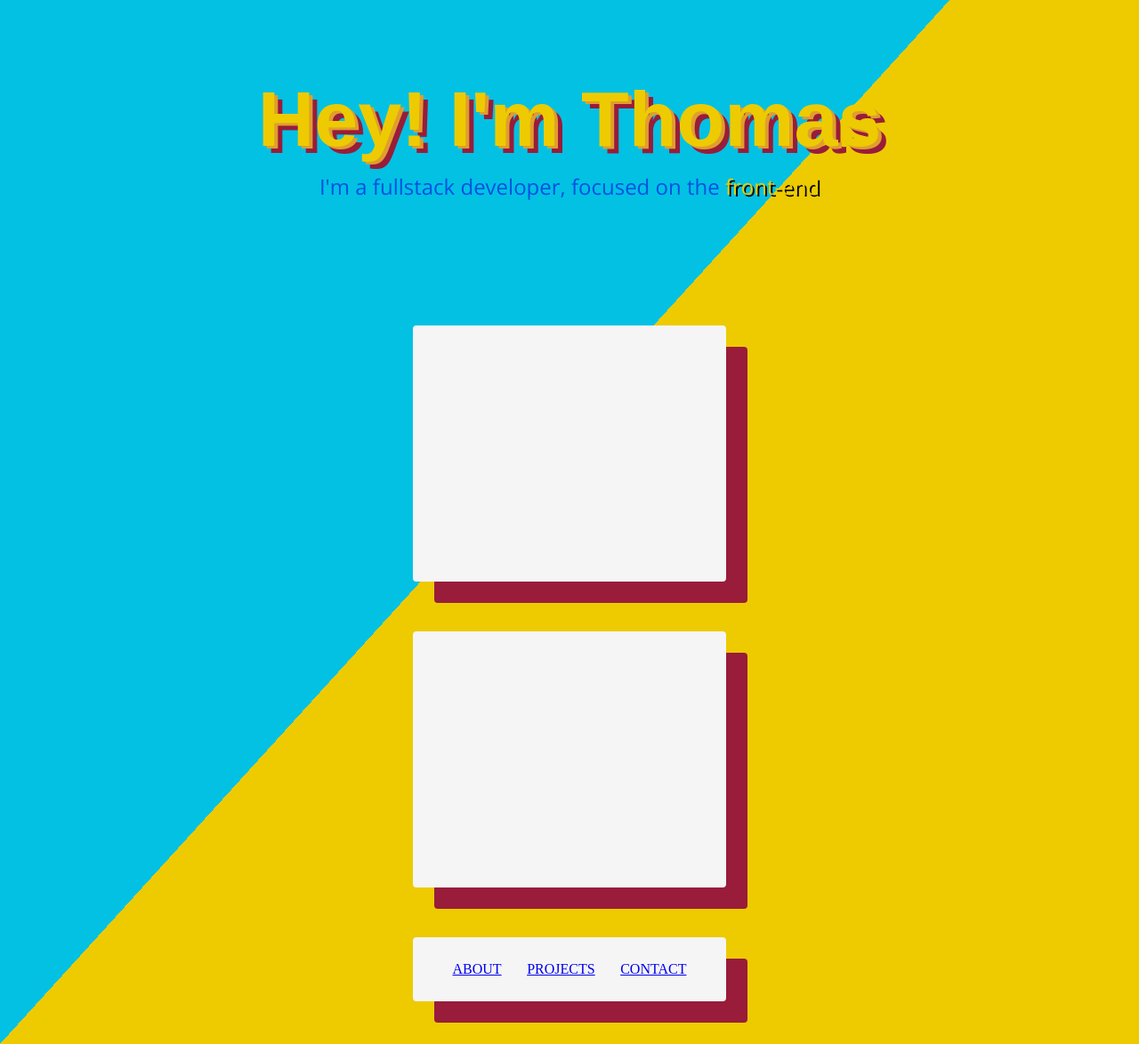
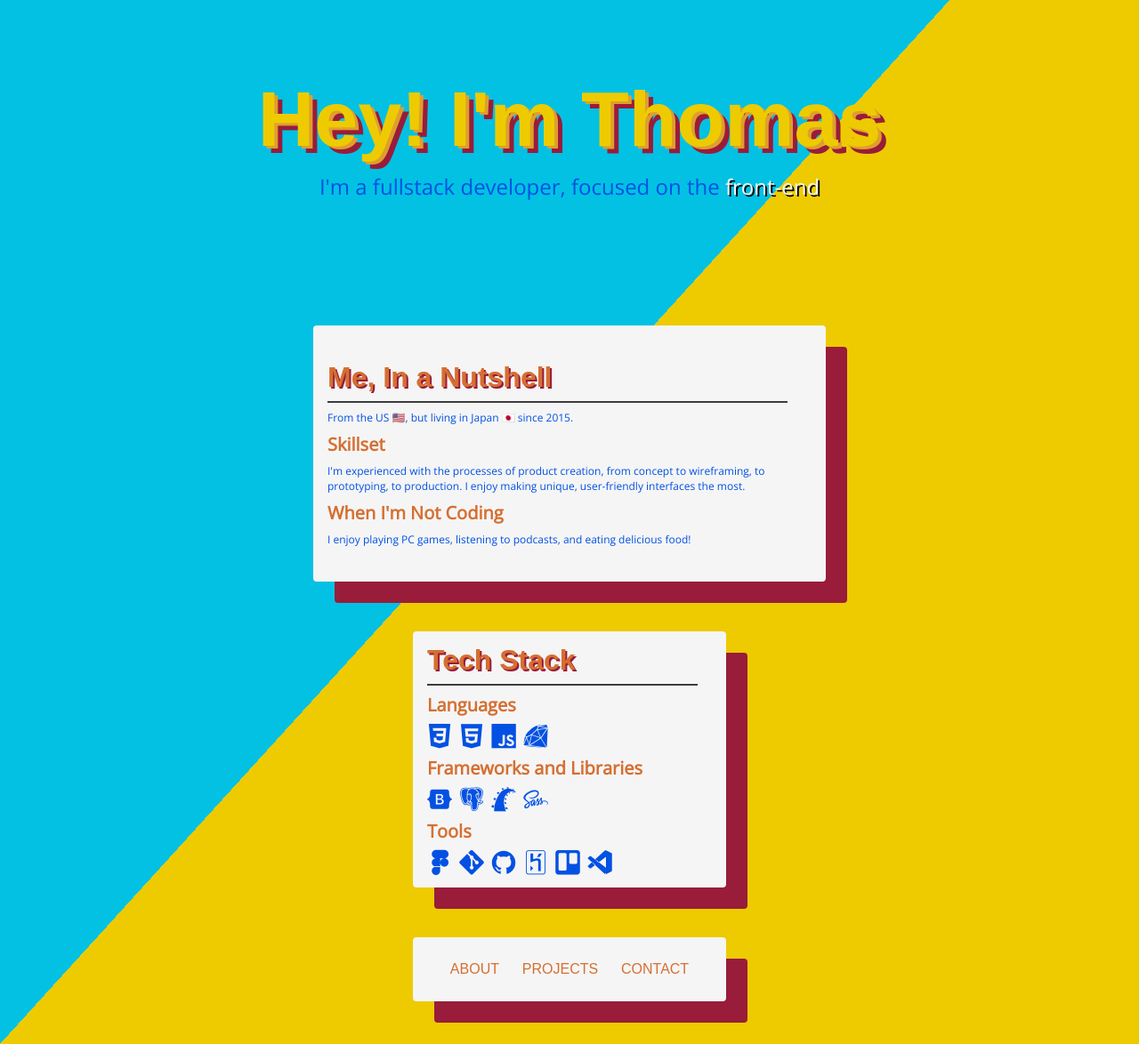
Before and after one commit to typexapex/portfolio-v3, a PHP site: page / in a window 1280 px wide. Shown: the part 234-1408 px from the top of the page at 89% size. Run offline with PHP 8.4, Linux system fonts and the light colour scheme; some libraries are stand-ins or nearby versions; some web fonts are replaced.

Commit message:
menu links styled

```diff
--- a/css/greeting-card.css
+++ b/css/greeting-card.css
@@ -13,6 +13,6 @@
 }
 
 .highlight {
-  color: var(--yellow);
+  color: var(--offwhite);
   text-shadow: 2px 1.5px black;
 }
--- a/css/main-container.css
+++ b/css/main-container.css
@@ -42,6 +42,26 @@
   position: relative;
 }
 
+.main-menu a {
+  text-decoration: none;
+  color: var(--orange);
+  font-size: 1rem;
+  font-family: var(--headerFont);
+}
+
+.main-menu a:hover {
+  transform: scale(1.2);
+  text-decoration: none;
+}
+
+.main-menu a:visited {
+  text-decoration: none;
+}
+
+.main-menu a:active {
+  color: var(--drkBlue);
+}
+
 .proj-sub-open {
   box-shadow: none;
 }
--- a/index.html
+++ b/index.html
@@ -46,8 +46,46 @@
 <!-- END GREETING -->
 <!-- BEGIN NEW CONTAINER -->
       <div class="main-container">
-        <div class="main-a"></div>
-        <div class="main-b"></div>
+        <div class="main-a">
+          <div class="about-card">
+        <h2>Me, In a Nutshell</h2>
+        <div class="line"></div>
+        <p>From the US 🇺🇸, but living in Japan 🇯🇵 since 2015.</p>
+        <h3>Skillset</h3>
+        <p>I'm experienced with the processes of product creation, from concept to wireframing, to prototyping, to production. I enjoy making unique, user-friendly interfaces the most.</p>
+        <h3>When I'm Not Coding</h3>
+        <p>I enjoy playing PC games, listening to podcasts, and eating delicious food!</p>
+      </div>
+        </div>
+        <div class="main-b">
+          <div class="tech-card">
+      <h2>Tech Stack</h2>
+      <div class="line" id="tech-line"></div>
+      <h3>Languages</h3>
+      <div>
+        <i class="devicon-css3-plain"></i>
+        <i class="devicon-html5-plain"></i>
+        <i class="devicon-javascript-plain"></i>
+        <i class="devicon-ruby-plain"></i>
+      </div>
+      <h3>Frameworks and Libraries</h3>
+      <div>
+        <i class="devicon-bootstrap-plain"></i>
+        <i class="devicon-postgresql-plain "></i>
+        <i class="devicon-rails-plain"></i>
+        <i class="devicon-sass-original"></i>
+      </div>
+      <h3>Tools</h3>
+      <div>
+        <i class="devicon-figma-plain"></i>
+        <i class="devicon-git-plain"></i>
+        <i class="devicon-github-original"></i>
+        <i class="devicon-heroku-original"></i>
+        <i class="devicon-trello-plain"></i>
+        <i class="devicon-vscode-plain"></i>
+      </div>
+    </div>
+        </div>
         <div class="main-menu">
           <div class="projects-menu proj-closed">
             <a href="#" id="split">SPLIT IT</a>
```
